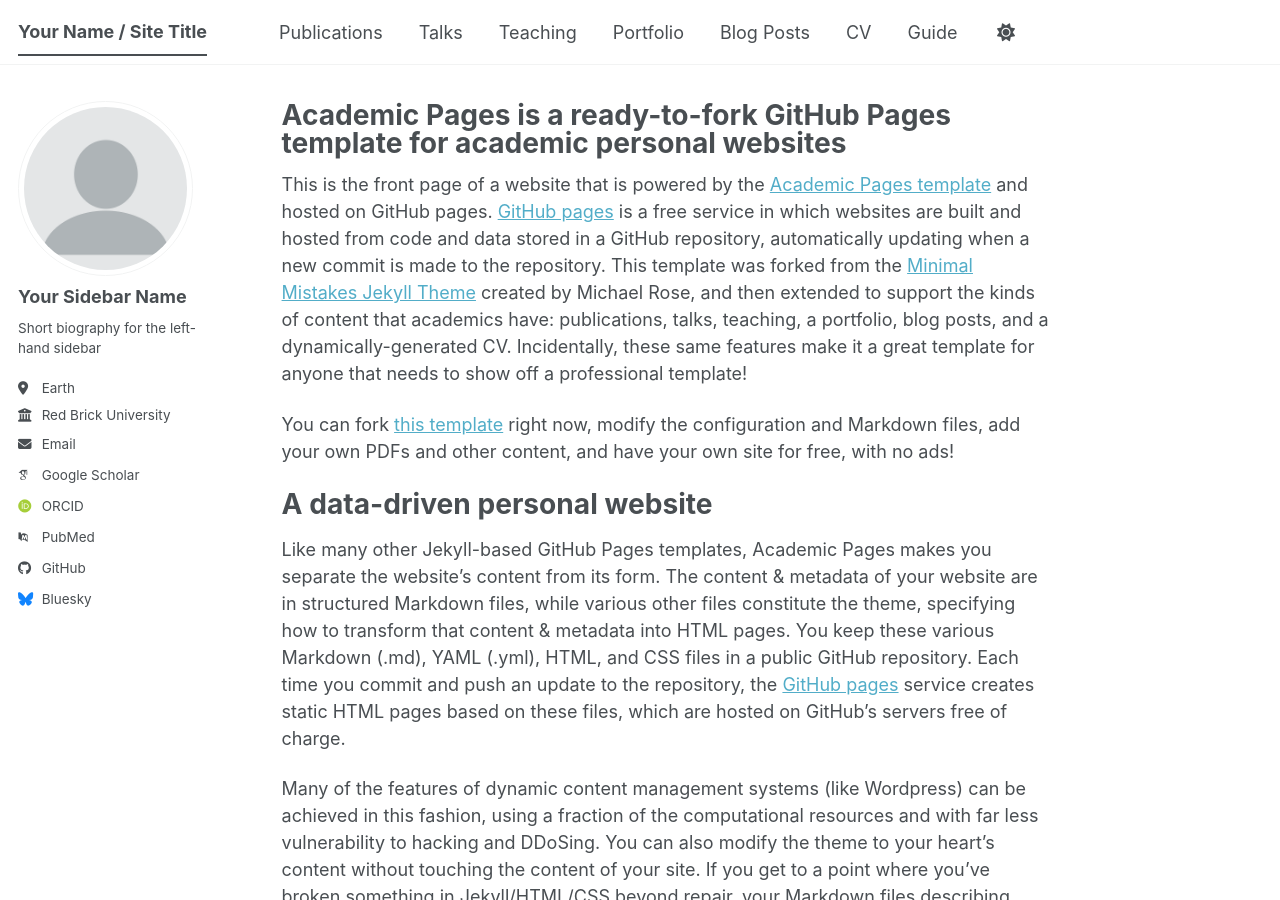
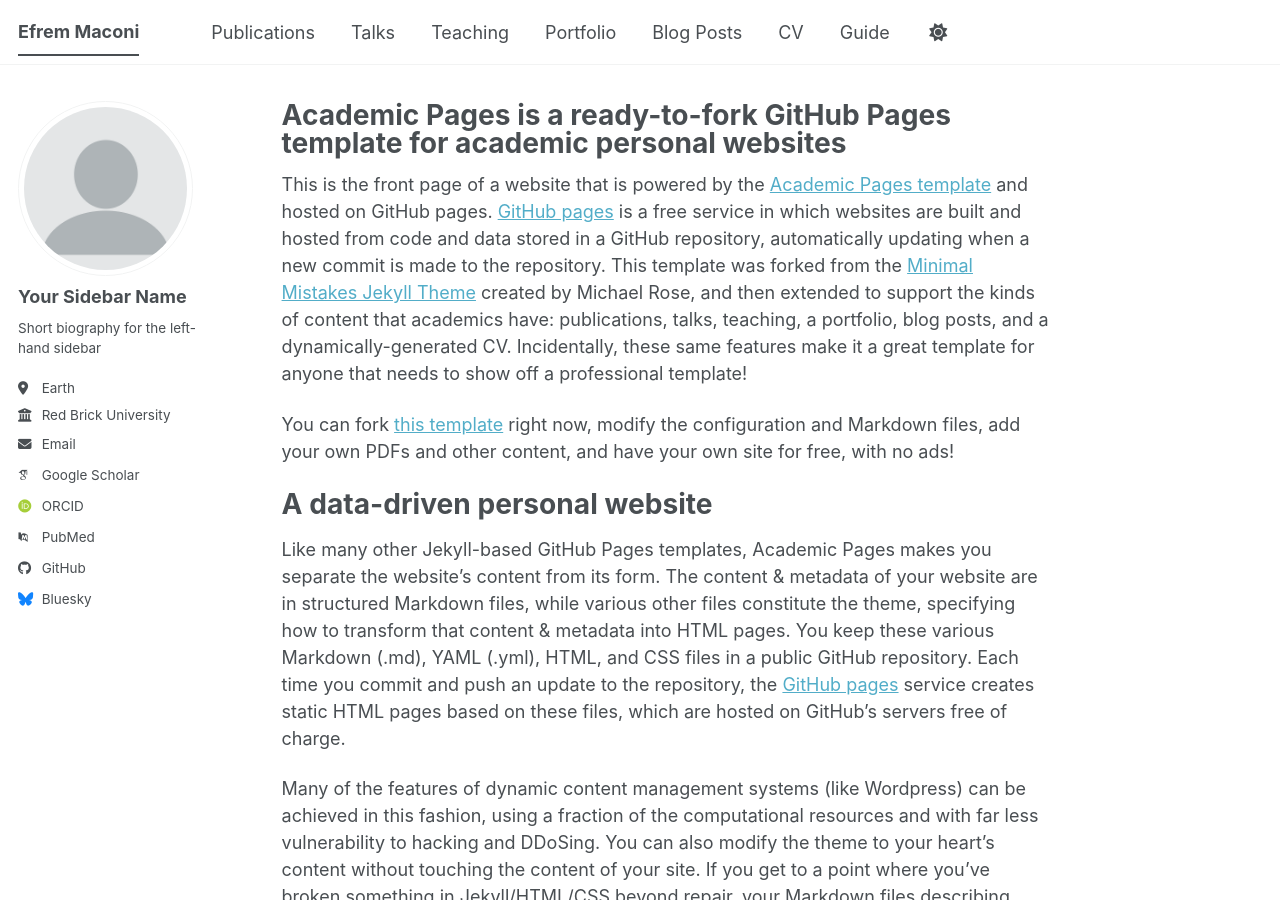
Before and after one commit to EfremMaconi/EfremMaconi.github.io, a Jekyll site: the page built from _pages/about.md, in a window 1280 px wide and 900 px high. Built offline with Jekyll 4.4.1, drawn with Linux system fonts in a browser that asks for light colours; some web fonts are replaced; a script bundle is joined from its source files by our own code; library files that are not in the unit come from our copies.

Commit message:
Update _config.yml

```diff
--- a/_config.yml
+++ b/_config.yml
@@ -9,7 +9,7 @@
 # Basic Site Settings
 locale                   : "en-US"
 site_theme               : "default" # The available themes options are "default", "air", "sunrise", "mint", "dirt" and "contrast"
-title                    : "Your Name / Site Title"
+title                    : "Efrem Maconi"
 title_separator          : "-"
 name                     : &name "Your Name"
 description              : &description "Your Name's academic portfolio"   # Update this with a general description of your site, this is the default if not overridden by a page
```
